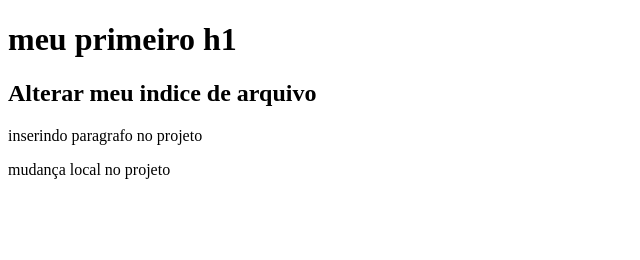
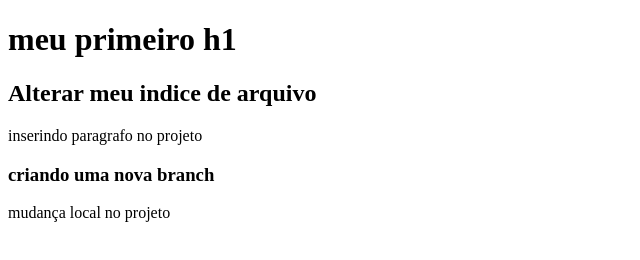
Before and after one commit to Alves1989/test_git_alves, a plain HTML site: page index.html in a window 1280 px wide. Shown: the whole page, without its empty margins (0-640 px from the left). Drawn offline with Linux system fonts and the light colour scheme.

Commit message:
alterçao do index para nova branch

```diff
--- a/index.html
+++ b/index.html
@@ -10,6 +10,9 @@
     <h2>Alterar meu indice de arquivo</h2>
     <p>inserindo paragrafo no projeto</p>
 
+<h3>criando uma nova branch</h3>
+
+
     <P>mudança local no projeto</P>
 </body>
 </html>
```
